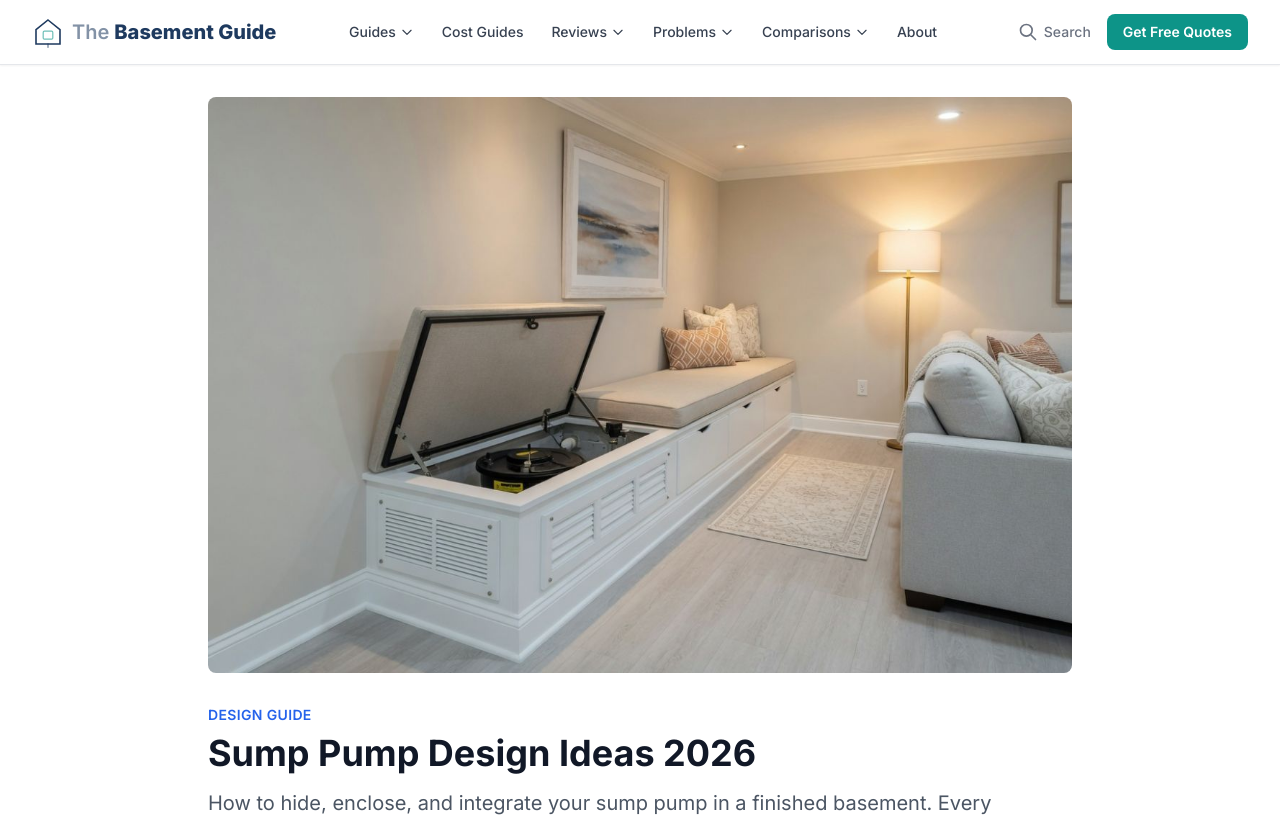
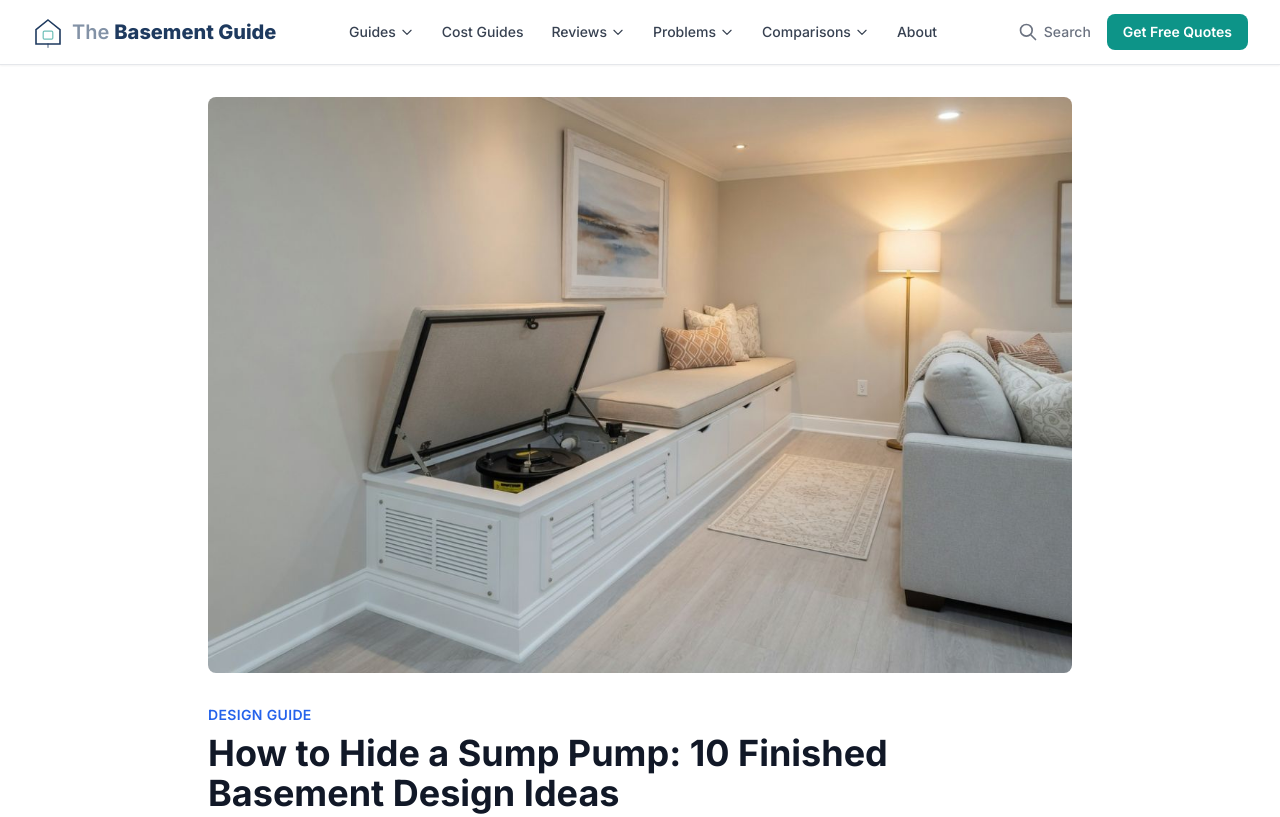
Before and after one commit to thebasementguide2026/basement-guide, a Next.js app: page /articles/sump-pump-design-ideas in a window 1280 px wide. Shown: the top 817 px of the page. Built offline with nearby package versions, Linux system fonts and the light colour scheme.

Commit message:
Update title, meta, H1, and hero alt text on sump pump design ideas page

```diff
--- a/app/articles/sump-pump-design-ideas/page.tsx
+++ b/app/articles/sump-pump-design-ideas/page.tsx
@@ -4,8 +4,8 @@ import LeadForm from '@/components/LeadForm'
 import type { Metadata } from 'next'
 
 export const metadata: Metadata = {
-  title: 'Sump Pump Design Ideas 2026: How to Hide, Enclose, and Integrate Your Sump Pump | The Basement Guide',
-  description: 'Creative ways to hide and integrate a sump pump in a finished basement. Cover ideas, enclosure builds, cabinet solutions, and DIY makeovers that make the pump disappear completely.',
+  title: 'How to Hide a Sump Pump: 10 Finished Basement Design Ideas (2026) | The Basement Guide',
+  description: 'How to hide, enclose, or integrate a sump pump in a finished basement. 10 design ideas from $30 pit covers to $2,500 custom cabinetry. Updated 2026.',
   alternates: { canonical: 'https://thebasement.guide/articles/sump-pump-design-ideas' },
 }
 
@@ -101,7 +101,7 @@ export default function SumpPumpDesignIdeas() {
         <div className="mb-8">
           <Image
             src="/sumppumpdesign.jpg"
-            alt="Finished basement with sump pump enclosed in built-in cabinetry"
+            alt="Finished basement with white built-in banquette bench concealing sump pump pit, lid open showing pump access and louvered ventilation panels"
             width={1200}
             height={600}
             className="w-full rounded-lg object-cover"
@@ -111,7 +111,7 @@ export default function SumpPumpDesignIdeas() {
 
         <div className="mb-2 text-sm font-semibold text-blue-600 uppercase tracking-wide">Design Guide</div>
         <h1 className="text-4xl font-bold mb-4">
-          Sump Pump Design Ideas 2026
+          How to Hide a Sump Pump: 10 Finished Basement Design Ideas
         </h1>
         <p className="text-xl text-gray-600 mb-4">
           How to hide, enclose, and integrate your sump pump in a finished basement. Every approach from $30 covers to $2,500 custom cabinetry.
```
